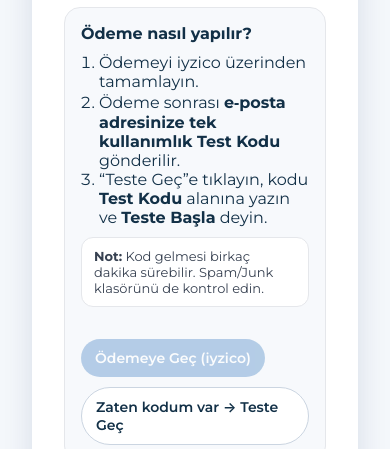
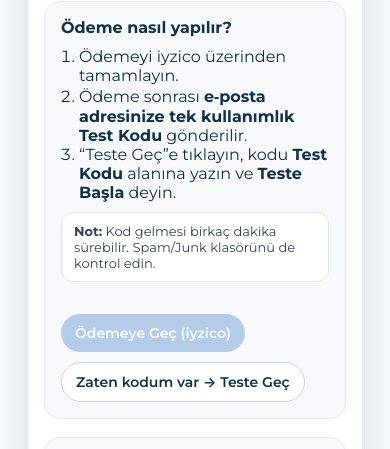
Before and after one commit to pelinakbas23/enneagram-test, a plain HTML site: page index.html in a window 390 px wide. Shown: the part 201-650 px from the top of the page. Drawn offline with Linux system fonts and the light colour scheme.

```diff
--- a/style_v3.css
+++ b/style_v3.css
@@ -761,3 +761,33 @@
     max-width: 100% !important;
   }
 }
+
+/* Mobilde ana beyaz kartı genişlet */
+@media (max-width: 640px) {
+  .main-wrapper,
+  .page-wrapper,
+  .landing-wrapper {
+    padding-left: 12px !important;
+    padding-right: 12px !important;
+  }
+
+  .intro-card,
+  .landing-card,
+  .main-card {
+    padding: 18px 16px !important;   /* iç beyaz alan büyür */
+    border-radius: 14px;
+  }
+
+  /* Üst başlık alanı daha ferah olsun */
+  .landing-title,
+  h1.landing-title {
+    margin-bottom: 14px;
+  }
+}
+
+@media (max-width: 640px) {
+  .intro-card,
+  .landing-card {
+    max-width: 100% !important;
+  }
+}
```
